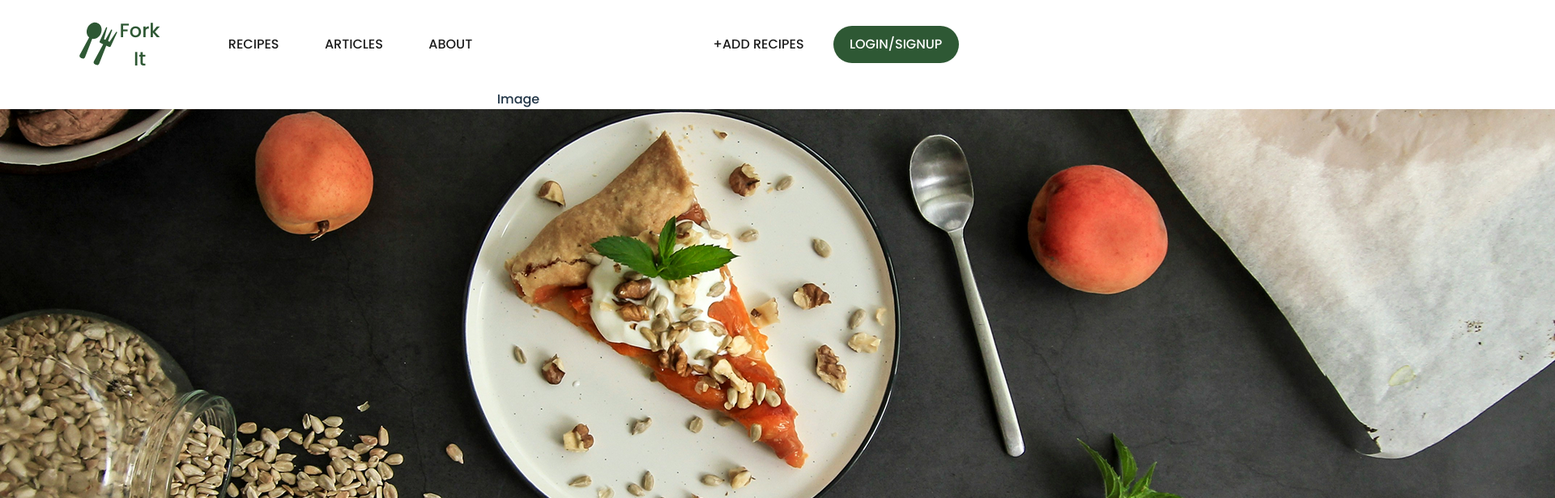
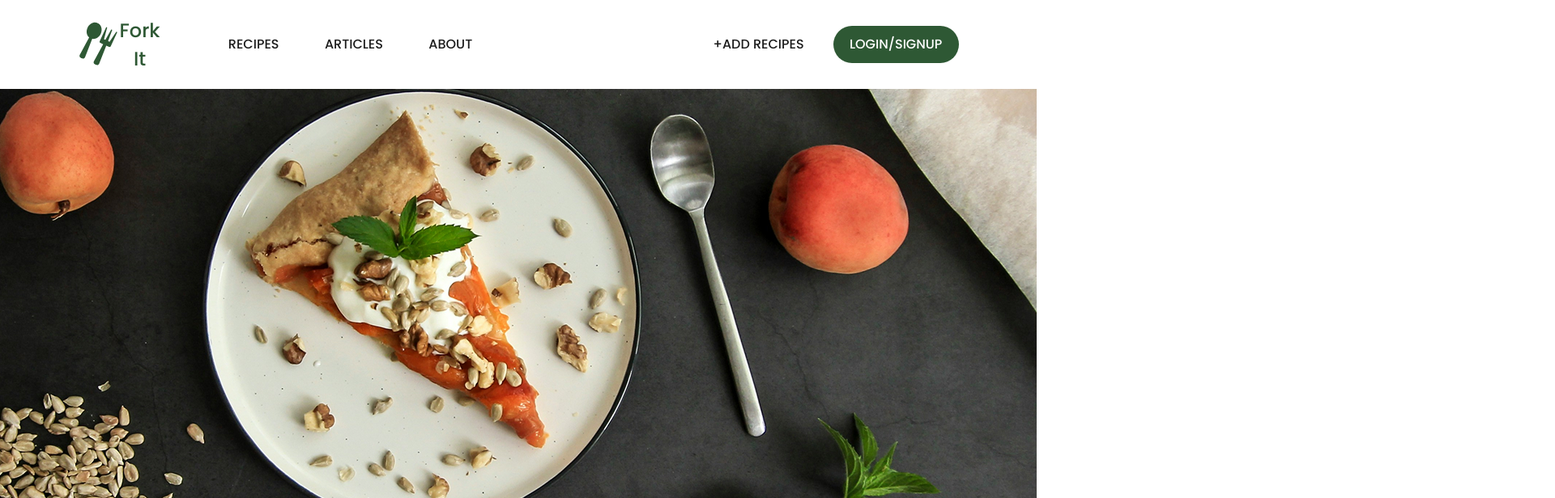
Before and after one commit to mothibimalebana/fork-it, a React (Vite) app: page / in a window 1280 px wide. Shown: the top 616 px of the page at 81% size, 1920 px wide, since content can reach past the window. Built offline with nearby package versions, Linux system fonts and the light colour scheme.

Commit message:
the hero img only dislays on big screens

```diff
--- a/src/assets/components/hero/Hero.jsx
+++ b/src/assets/components/hero/Hero.jsx
@@ -2,9 +2,8 @@ import HeroCss from '../../css/Hero.module.css';
 
 const Hero = () => {
     return (
-        <>Image
-        <div className={Hero.container}>
-            <img src="src/assets/img/Image.png"/>
+        <>
+        <div className={HeroCss.container}>
         </div>
         </>
     )
--- a/src/assets/css/Hero.module.css
+++ b/src/assets/css/Hero.module.css
@@ -1,7 +1,9 @@
-.container{
-    display: flex;
-    height: 550px;
-    width: 100%;
-    background-image: url('../img/Image.png');
-    object-fit: cover;
+@media (min-width:800px){
+    .container {
+        background: url('../img/Image.png') #1d1d1d  no-repeat;
+        height: 550px;
+        width: 100%;
+        background-size: cover;
+        background-position: center;
+    }
 }
--- a/src/assets/css/navbar.module.css
+++ b/src/assets/css/navbar.module.css
@@ -6,6 +6,7 @@
 }
 .container{
     justify-content: space-around;
+    overflow: hidden;
 
 }
 .left, .right{
--- a/src/index.css
+++ b/src/index.css
@@ -29,6 +29,11 @@
   text-rendering: optimizeLegibility;
   -webkit-font-smoothing: antialiased;
   -moz-osx-font-smoothing: grayscale;
+}
+img{
+  height: 550px;
+  width: 100%;
+  object-fit: cover;
 }
 
 a {
```
